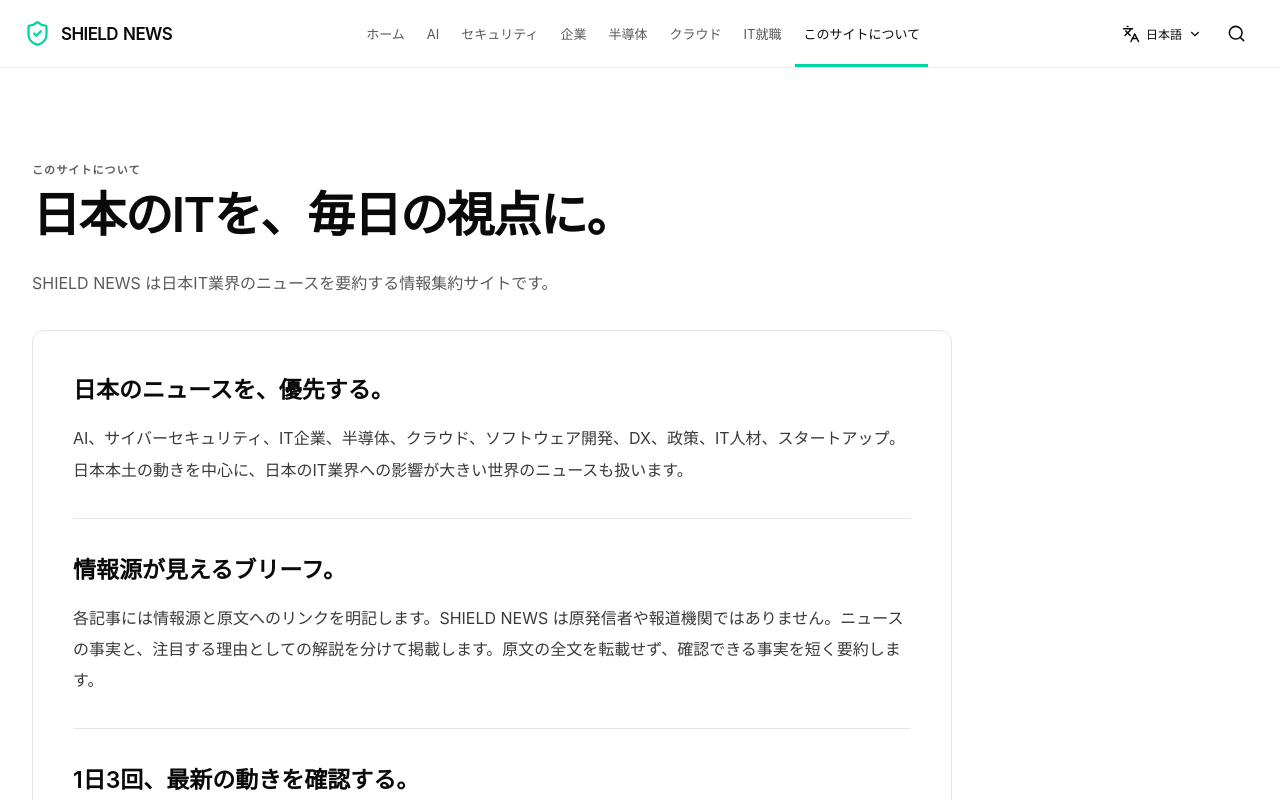
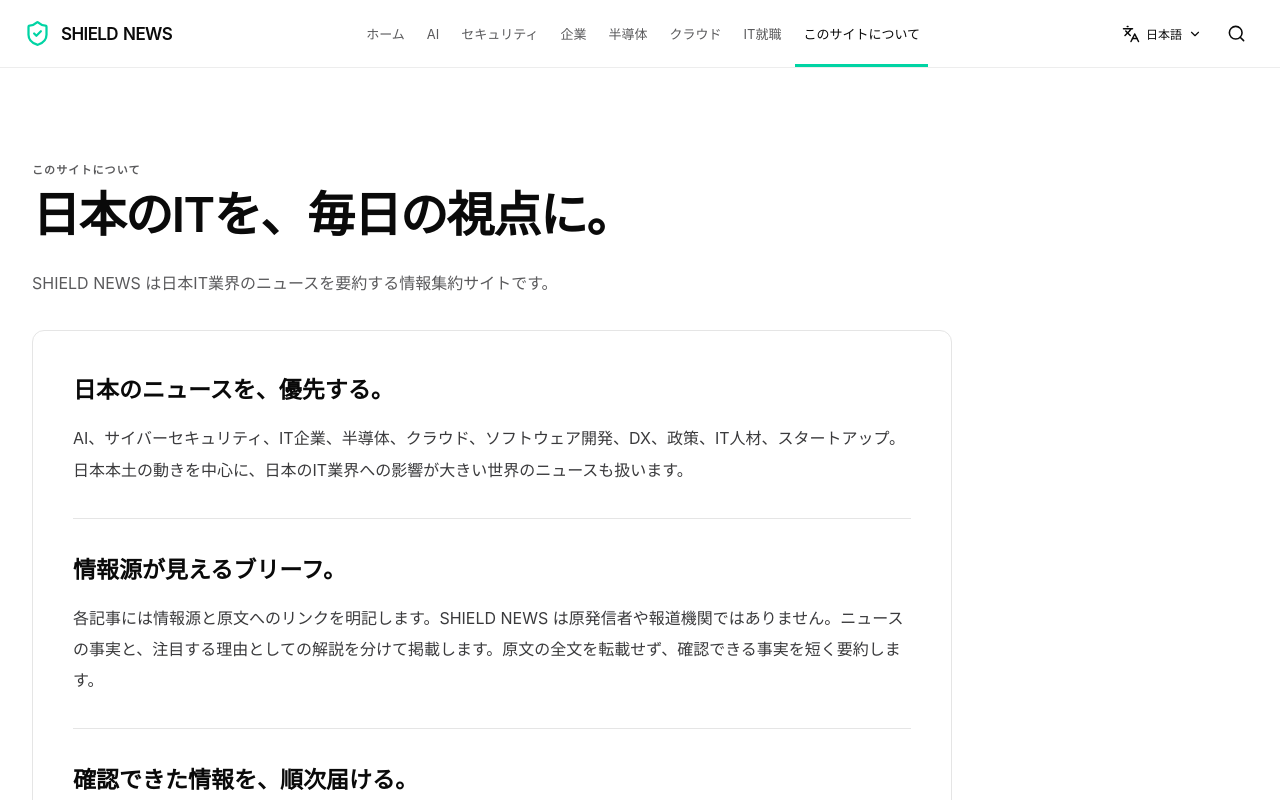
Before and after one commit to suppeans/shield-forum, a Next.js app: page /about in a window 1280 px wide. Shown: the top 800 px of the page. Built offline with nearby package versions, Linux system fonts and the light colour scheme; a web font is replaced by a local one.

Commit message:
De-emphasize update frequency in about page copy

```diff
--- a/src/app/about/page.tsx
+++ b/src/app/about/page.tsx
@@ -1,4 +1,4 @@
 import { PageHeading } from "@/components/page-heading";
 export default function AboutPage() {
-  return <main className="page" id="main"><PageHeading title="" description="" labelKey="nav.about" titleKey="about.title" descriptionKey="about.description" /><article className="article-body about-body"><section><h2>日本のニュースを、優先する。</h2><p>AI、サイバーセキュリティ、IT企業、半導体、クラウド、ソフトウェア開発、DX、政策、IT人材、スタートアップ。日本本土の動きを中心に、日本のIT業界への影響が大きい世界のニュースも扱います。</p></section><section><h2>情報源が見えるブリーフ。</h2><p>各記事には情報源と原文へのリンクを明記します。SHIELD NEWS は原発信者や報道機関ではありません。ニュースの事実と、注目する理由としての解説を分けて掲載します。原文の全文を転載せず、確認できる事実を短く要約します。</p></section><section><h2>1日3回、最新の動きを確認する。</h2><p>日本時間の09:00・17:00・翌01:00に、8時間間隔で1日3回、情報源の確認を開始します。確認と公開準備が整い次第、日本語のブリーフを更新します。公開号の収録日、当サイトの収録時刻、原記事の公開日時は区別します。原文に時刻がない場合は日付のみ表示します。休日などは直近の発表を含め、新たな確認済み情報がない場合は既存記事を維持します。</p></section><section><h2>正確さと透明性。</h2><p>AIで生成された要約には誤りが含まれる場合があります。重要な判断には原文をご確認ください。修正・お問い合わせは <a href="mailto:leianda946@gmail.com">leianda946@gmail.com</a> まで。</p></section></article></main>;
+  return <main className="page" id="main"><PageHeading title="" description="" labelKey="nav.about" titleKey="about.title" descriptionKey="about.description" /><article className="article-body about-body"><section><h2>日本のニュースを、優先する。</h2><p>AI、サイバーセキュリティ、IT企業、半導体、クラウド、ソフトウェア開発、DX、政策、IT人材、スタートアップ。日本本土の動きを中心に、日本のIT業界への影響が大きい世界のニュースも扱います。</p></section><section><h2>情報源が見えるブリーフ。</h2><p>各記事には情報源と原文へのリンクを明記します。SHIELD NEWS は原発信者や報道機関ではありません。ニュースの事実と、注目する理由としての解説を分けて掲載します。原文の全文を転載せず、確認できる事実を短く要約します。</p></section><section><h2>確認できた情報を、順次届ける。</h2><p>情報源を確認し、要点を整理したうえでブリーフを更新します。公開号の収録日、当サイトの収録時刻、原記事の公開日時は区別します。原文に時刻がない場合は日付のみ表示します。休日などは直近の発表を含め、新たな確認済み情報がない場合は既存記事を維持します。</p></section><section><h2>正確さと透明性。</h2><p>AIで生成された要約には誤りが含まれる場合があります。重要な判断には原文をご確認ください。修正・お問い合わせは <a href="mailto:leianda946@gmail.com">leianda946@gmail.com</a> まで。</p></section></article></main>;
 }
```
